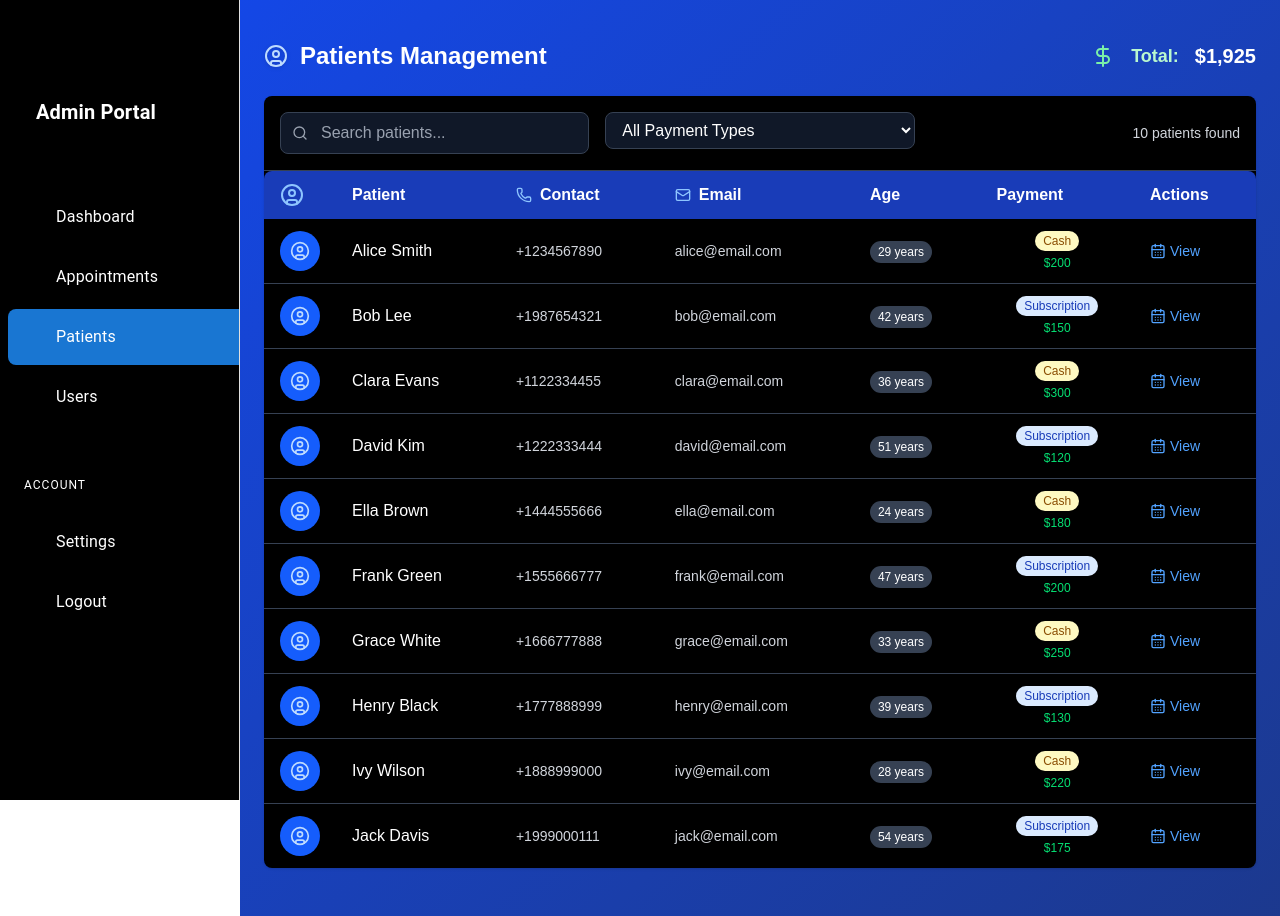
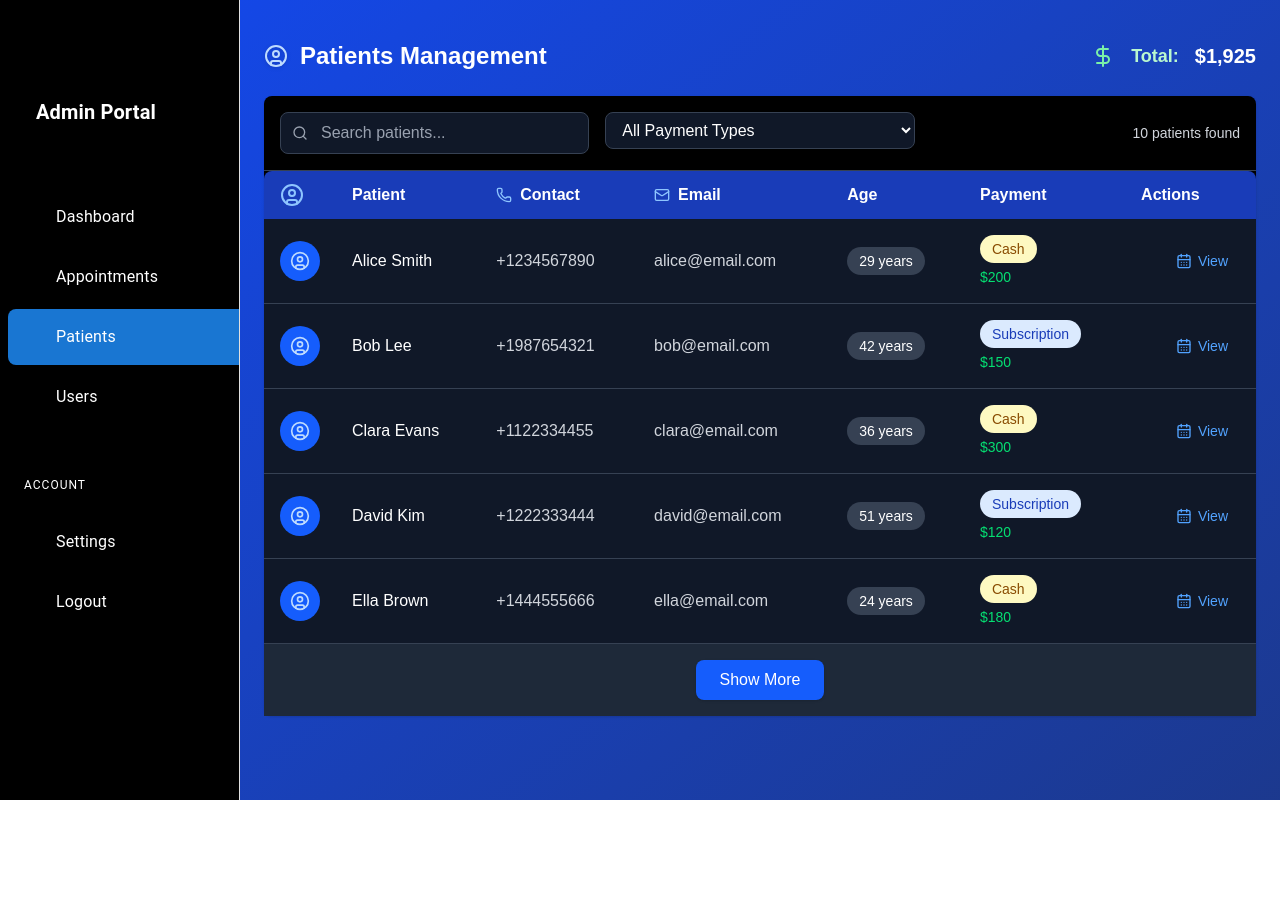
Before and after one commit to Sparta503/hospital-management-system, a Next.js app: page /admin/patients in a window 1280 px wide. After the commit the page ends 800 px from the top, so only its background shows below. Built offline with nearby package versions, Linux system fonts and the light colour scheme; sample sign-in values are in the browser's storage; some icons are missing.

Commit message:
Update page.tsx

```diff
--- a/src/app/admin/patients/page.tsx
+++ b/src/app/admin/patients/page.tsx
@@ -28,9 +28,15 @@ const patients: Patient[] = [
 
 const total = patients.reduce((sum, p) => sum + p.amount, 0);
 
+const INITIAL_VISIBLE = 5;
+
 export default function AdminPatientsPage() {
   const [searchTerm, setSearchTerm] = useState('');
   const [filterPayment, setFilterPayment] = useState<'all' | Patient['paymentType']>('all');
+  const [visibleCount, setVisibleCount] = useState(INITIAL_VISIBLE);
+
+  const showMore = () => setVisibleCount(filteredPatients.length);
+  const showLess = () => setVisibleCount(INITIAL_VISIBLE);
 
   const filteredPatients = patients.filter(patient => {
     const matchesSearch =
@@ -42,6 +48,8 @@ export default function AdminPatientsPage() {
 
     return matchesSearch && matchesPayment;
   });
+
+  const visiblePatients = filteredPatients.slice(0, visibleCount);
 
   return (
     <div className="w-full h-full flex flex-col">
@@ -126,50 +134,58 @@ export default function AdminPatientsPage() {
                   </tr>
                 </thead>
                 <tbody className="divide-y divide-gray-700">
-                  {filteredPatients.length > 0 ? (
-                    filteredPatients.map((patient) => (
+                  {visiblePatients.length > 0 ? (
+                    visiblePatients.map((patient) => (
                       <tr
                         key={patient.id}
-                        className="hover:bg-gray-800/50 transition-colors"
+                        className="transition-all duration-200 transform hover:scale-[1.01] bg-gray-900 hover:bg-gray-700 hover:shadow-lg"
                       >
-                        <td className="py-3 px-4">
-                          <div className="w-10 h-10 rounded-full bg-blue-600 flex items-center justify-center">
-                            <UserCircle className="text-blue-200 w-5 h-5" />
+                        <td className="py-4 px-4">
+                          <div className="w-10 h-10 rounded-full bg-blue-600 flex items-center justify-center group-hover:bg-blue-700 transition-colors duration-200">
+                            <UserCircle className="text-blue-200 w-5 h-5 group-hover:scale-110 transition-transform duration-200" />
                           </div>
                         </td>
-                        <td className="py-3 px-4">
-                          <div className="font-medium">{patient.name}</div>
+                        <td className="py-4 px-4 group">
+                          <div className="font-medium group-hover:text-blue-300 transition-colors duration-200">
+                            {patient.name}
+                          </div>
                         </td>
-                        <td className="py-3 px-4 text-sm text-gray-300">
-                          {patient.contact}
+                        <td className="py-4 px-4 group">
+                          <div className="text-gray-300 group-hover:text-blue-100 transition-colors duration-200">
+                            {patient.contact}
+                          </div>
                         </td>
-                        <td className="py-3 px-4 text-sm text-gray-300 max-w-xs truncate">
-                          {patient.email}
+                        <td className="py-4 px-4 group">
+                          <div className="text-gray-300 group-hover:text-blue-100 transition-colors duration-200 truncate max-w-xs">
+                            {patient.email}
+                          </div>
                         </td>
-                        <td className="py-3 px-4">
-                          <span className="px-2 py-1 rounded-full text-xs font-medium bg-gray-700">
+                        <td className="py-4 px-4">
+                          <span className="inline-block px-3 py-1 rounded-full text-sm font-medium bg-gray-700 group-hover:bg-gray-600 transition-colors duration-200">
                             {patient.age} years
                           </span>
                         </td>
-                        <td className="py-3 px-4">
-                          <div className="flex flex-col items-center gap-1">
-                            <span className={`px-2 py-0.5 rounded-full text-xs font-medium whitespace-nowrap w-fit ${
+                        <td className="py-4 px-4">
+                          <div className="flex flex-col items-start gap-1">
+                            <span className={`px-3 py-1 rounded-full text-sm font-medium whitespace-nowrap ${
                               patient.paymentType === 'Cash'
                                 ? 'bg-yellow-100 text-yellow-800'
                                 : 'bg-blue-100 text-blue-800'
-                            }`}>
+                            } group-hover:opacity-90 transition-opacity duration-200`}>
                               {patient.paymentType === 'Cash' ? 'Cash' : 'Subscription'}
                             </span>
-                            <div className="text-xs text-green-400 font-medium">
+                            <div className="text-sm text-green-400 font-medium">
                               ${patient.amount.toLocaleString()}
                             </div>
                           </div>
                         </td>
-                        <td className="py-3 px-4">
-                          <button className="flex items-center gap-1 text-blue-400 hover:text-blue-300 text-sm">
-                            <CalendarDays className="w-4 h-4" />
-                            <span>View</span>
-                          </button>
+                        <td className="py-4 px-4">
+                          <div className="flex justify-end">
+                            <button className="flex items-center gap-1.5 text-blue-400 hover:text-blue-300 text-sm group-hover:bg-blue-900/20 px-3 py-1.5 rounded-lg transition-all duration-200 hover:scale-105">
+                              <CalendarDays className="w-4 h-4" />
+                              <span>View</span>
+                            </button>
+                          </div>
                         </td>
                       </tr>
                     ))
@@ -182,6 +198,21 @@ export default function AdminPatientsPage() {
                   )}
                 </tbody>
               </table>
+
+              {filteredPatients.length > INITIAL_VISIBLE && (
+                <div className="flex justify-center p-4 bg-gray-800 border-t border-gray-700">
+                  <button
+                    onClick={visibleCount < filteredPatients.length ? showMore : showLess}
+                    className={`px-6 py-2 rounded-lg shadow transition ${
+                      visibleCount < filteredPatients.length
+                        ? 'bg-blue-600 hover:bg-blue-700 text-white'
+                        : 'bg-gray-200 hover:bg-gray-300 text-gray-800'
+                    }`}
+                  >
+                    {visibleCount < filteredPatients.length ? 'Show More' : 'Show Less'}
+                  </button>
+                </div>
+              )}
             </div>
           </div>
         </div>
```
